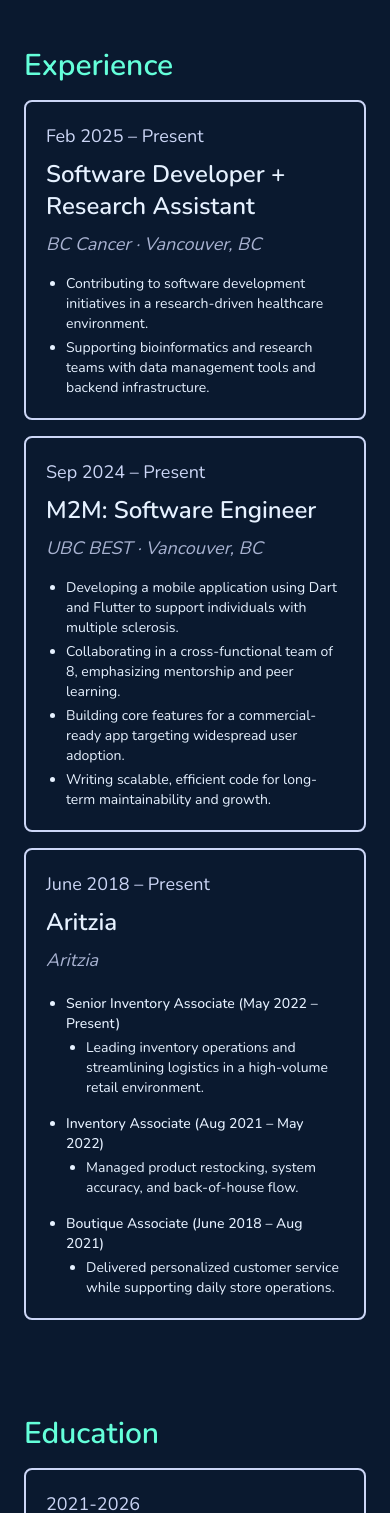
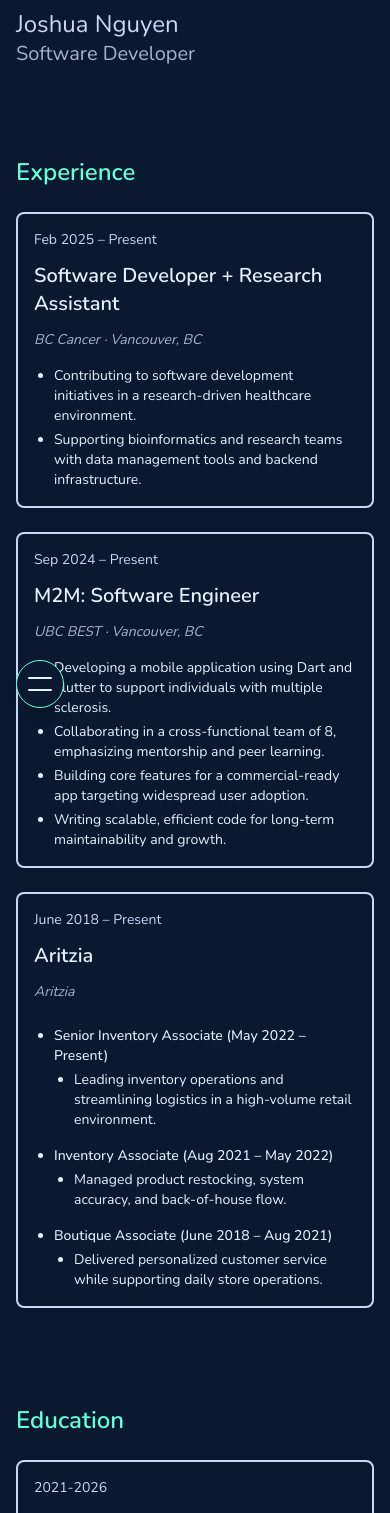
Before and after one commit to jn-han/jn-han.github.io, a Next.js app: page / in a window 390 px wide. Shown: the part 120-1633 px from the top of the page. Built offline with nearby package versions, Linux system fonts and the light colour scheme.

Commit message:
more mobile support

```diff
--- a/src/app/components/InfoMenu/EducationPage.tsx
+++ b/src/app/components/InfoMenu/EducationPage.tsx
@@ -1,10 +1,11 @@
+// EducationPage.tsx
 "use client";
 import React from "react";
 import { motion } from "framer-motion";
 import EDUCATION from "../../config/education-config";
 
 const containerVariants = {
-  hidden: { opacity: 0, x: -50 },
+  hidden: { opacity: 0, x: -40 },
   visible: {
     opacity: 1,
     x: 0,
@@ -12,13 +13,13 @@
       duration: 0.4,
       ease: "linear",
       when: "beforeChildren",
-      staggerChildren: 0.4,
+      staggerChildren: 0.2,
     },
   },
 };
 
 const itemVariants = {
-  hidden: { opacity: 0, x: -50 },
+  hidden: { opacity: 0, x: -40 },
   visible: {
     opacity: 1,
     x: 0,
@@ -29,15 +30,24 @@
   },
 };
 
-export function EducationPage() {
+interface Props {
+  inView: boolean;
+}
+
+export function EducationPage({ inView }: Props) {
   return (
     <motion.div
       variants={containerVariants}
       initial="hidden"
-      animate="visible"
-      className="flex flex-col gap-4"
+      animate={inView ? "visible" : "hidden"}
+      className="flex flex-col gap-6 sm:gap-8"
     >
-      <h3 className="text-3xl font-semibold text-green">Education</h3>
+      <motion.h3
+        variants={itemVariants}
+        className="text-2xl sm:text-3xl lg:text-4xl font-semibold text-green"
+      >
+        Education
+      </motion.h3>
 
       {EDUCATION.map((item, index) => (
         <motion.div
@@ -47,17 +57,24 @@
             window.open(item.link, "_blank", "noopener,noreferrer")
           }
           whileHover={{ scale: 1.02 }}
-          className="flex flex-col gap-2 p-5 border-lightSlate bg-background border-2 rounded-lg"
+          transition={{ duration: 0.15, ease: "linear" }}
+          className="flex flex-col gap-3 sm:gap-4 p-4 sm:p-6 border-lightSlate bg-background border-2 rounded-lg cursor-pointer"
         >
-          <p className="text-lg text-lightSlate">{item.graduationDate}</p>
-          <p className="text-2xl font-semibold">{item.name}</p>
-          <p className="text-lg italic text-slate">{item.degree}</p>
+          <p className="text-sm sm:text-base text-lightSlate">
+            {item.graduationDate}
+          </p>
+          <p className="text-xl sm:text-2xl lg:text-3xl font-semibold">
+            {item.name}
+          </p>
+          <p className="text-sm sm:text-base italic text-slate">
+            {item.degree}
+          </p>
 
-          <div className="flex flex-wrap mt-2">
+          <div className="flex flex-wrap mt-2 sm:mt-3">
             {item.relevantWork.map((work, i) => (
               <div
                 key={i}
-                className="w-fit px-3 m-1 bg-green bg-opacity-20 text-green rounded-full text-sm"
+                className="w-fit px-3 py-1 m-1 bg-green bg-opacity-20 text-green rounded-full text-xs sm:text-sm"
               >
                 {work}
               </div>
--- a/src/app/components/InfoMenu/ExperiencePage.tsx
+++ b/src/app/components/InfoMenu/ExperiencePage.tsx
@@ -2,6 +2,36 @@
 import React from "react";
 import { motion } from "framer-motion";
 import { rightItemVariants } from "../../types/variants";
+
+const containerVariants = {
+  hidden: { opacity: 0, x: -40 },
+  visible: {
+    opacity: 1,
+    x: 0,
+    transition: {
+      duration: 0.4,
+      ease: "linear",
+      when: "beforeChildren",
+      staggerChildren: 0.2,
+    },
+  },
+};
+
+const itemVariants = {
+  hidden: { opacity: 0, x: -40 },
+  visible: {
+    opacity: 1,
+    x: 0,
+    transition: {
+      duration: 0.4,
+      ease: "linear",
+    },
+  },
+};
+
+interface Props {
+  inView: boolean;
+}
 
 const EXPERIENCE = [
   {
@@ -59,29 +89,41 @@
   },
 ];
 
-export function ExperiencePage() {
+export function ExperiencePage({ inView }: Props) {
   return (
-    <div className="flex flex-col gap-4">
-      <h3 className="text-3xl font-semibold text-green">Experience</h3>
+    <motion.div
+      variants={containerVariants}
+      initial="hidden"
+      animate={inView ? "visible" : "hidden"}
+      className="flex flex-col gap-6 sm:gap-8"
+    >
+      <motion.h3
+        variants={itemVariants}
+        className="text-2xl sm:text-3xl lg:text-4xl font-semibold text-green"
+      >
+        Experience
+      </motion.h3>
 
       {EXPERIENCE.map((exp, idx) => (
         <motion.div
           key={idx}
-          variants={rightItemVariants}
+          variants={itemVariants}
           whileHover={{ scale: 1.02 }}
           transition={{ duration: 0.15, ease: "linear" }}
           onClick={() => window.open(exp.link, "_blank", "noopener,noreferrer")}
-          className="flex flex-col gap-2 p-5 border-lightSlate bg-background border-2 rounded-lg cursor-pointer"
+          className="flex flex-col gap-3 sm:gap-4 p-4 sm:p-6 border-lightSlate bg-background border-2 rounded-lg cursor-pointer"
         >
-          <p className="text-lg text-lightSlate">{exp.date}</p>
-          <p className="text-2xl font-semibold">{exp.title || exp.company}</p>
-          <p className="text-lg italic text-slate">
+          <p className="text-sm sm:text-base text-lightSlate">{exp.date}</p>
+          <p className="text-xl sm:text-2xl lg:text-3xl font-semibold">
+            {exp.title || exp.company}
+          </p>
+          <p className="text-sm sm:text-base italic text-slate">
             {exp.company}
             {exp.title && ` · ${exp.location}`}
           </p>
 
           {exp.responsibilities && (
-            <ul className="list-disc ml-5 mt-2 space-y-1 text-sm md:text-base">
+            <ul className="list-disc ml-5 mt-1 sm:mt-2 space-y-1 text-sm sm:text-base">
               {exp.responsibilities.map((point, i) => (
                 <li key={i}>{point}</li>
               ))}
@@ -89,13 +131,13 @@
           )}
 
           {exp.subRoles && (
-            <ul className="list-disc ml-5 mt-3 space-y-4 text-sm md:text-base">
+            <ul className="list-disc ml-5 mt-3 space-y-4 text-sm sm:text-base">
               {exp.subRoles.map((role, i) => (
                 <li key={i}>
                   <p className="font-medium">
                     {role.title} ({role.date})
                   </p>
-                  <ul className="list-disc ml-5 space-y-1 mt-1">
+                  <ul className="list-disc ml-5 mt-1 space-y-1">
                     {role.responsibilities.map((point, j) => (
                       <li key={j}>{point}</li>
                     ))}
@@ -106,6 +148,6 @@
           )}
         </motion.div>
       ))}
-    </div>
+    </motion.div>
   );
 }
--- a/src/app/components/InfoMenu/InfoMenu.tsx
+++ b/src/app/components/InfoMenu/InfoMenu.tsx
@@ -1,11 +1,12 @@
 // src/app/components/InfoMenu/InfoMenu.tsx
 "use client";
-import React, { useRef } from "react";
-import { motion } from "framer-motion";
+import React, { useRef, useState } from "react";
+import { motion, useInView, AnimatePresence } from "framer-motion";
 import { ScrollMenu } from "./ScrollMenu";
 import { ExperiencePage } from "./ExperiencePage";
 import { EducationPage } from "./EducationPage";
 import { ProjectPage } from "./ProjectPage";
+
 import {
   sectionIds,
   SectionId,
@@ -19,6 +20,9 @@
   const eduRef = useRef<HTMLDivElement>(null);
   const projRef = useRef<HTMLDivElement>(null);
 
+  const [menuOpen, setMenuOpen] = useState(false);
+
+  const toggleMenu = () => setMenuOpen((prev) => !prev);
   const refs: Record<SectionId, React.RefObject<HTMLDivElement>> = {
     Experience: expRef,
     Education: eduRef,
@@ -35,10 +39,23 @@
     <section
       id="projects"
       className="flex flex-col lg:flex-row w-full items-start justify-between
-                 px-6 lg:px-44 pt-32 pb-10 min-h-screen"
+             px-4 sm:px-6 md:px-10 lg:px-20 xl:px-36 pt-32 pb-32"
     >
-      {/* Left Sticky Menu */}
+      {/* Mobile header (shows only on small screens) */}
+      <motion.div
+        initial={{ opacity: 0, x: -50 }}
+        animate={{ opacity: 1, x: 0 }}
+        transition={{ duration: 0.6 }}
+        className="block lg:hidden mb-12"
+      >
+        <h2 className="text-2xl text-lightSlate">Joshua Nguyen</h2>
+        <h3 className="text-xl text-slate">Software Developer</h3>
+      </motion.div>
+
+      {/* Left sticky menu (hidden on small screens) */}
+      <div className="hidden lg:sticky lg:top-32 lg:block lg:w-1/4">
         <ScrollMenu refs={refs} active={activeSection} onSelect={scrollTo} />
+      </div>
 
       {/* Right Content Area */}
       <motion.div
@@ -48,19 +65,97 @@
         whileInView="visible"
         viewport={{ once: false, amount: 0.2 }}
       >
-        {sectionIds.map((section) => (
+        {sectionIds.map((section) => {
+          const ref = refs[section];
+          const inView = useInView(ref, { amount: 0.5 });
+
+          return (
             <motion.div
               key={section}
-            ref={refs[section]}
+              ref={ref}
               variants={rightItemVariants}
-            className="scroll-mt-32"
+              initial="hidden"
+              animate={inView ? "visible" : "hidden"}
+              className="lg:scroll-mt-32"
             >
-            {section === "Experience" && <ExperiencePage />}
-            {section === "Education" && <EducationPage />}
-            {section === "Projects" && <ProjectPage />}
+              {section === "Experience" && <ExperiencePage inView={inView} />}
+              {section === "Education" && <EducationPage inView={inView} />}
+              {section === "Projects" && <ProjectPage inView={inView} />}
             </motion.div>
+          );
+        })}
+      </motion.div>
+
+      {/* Horizontal expanding bottom nav */}
+      {/* Horizontal expanding bottom nav */}
+      <div className="fixed bottom-4 left-4 right-4 z-50 lg:hidden">
+        <div className="flex items-center">
+          {/* Hamburger Button */}
+          <motion.button
+            onClick={toggleMenu}
+            className="w-12 h-12 rounded-full border border-green bg-background text-white shadow-lg flex items-center justify-center relative"
+            whileTap={{ scale: 0.95 }}
+          >
+            <motion.span
+              className="absolute w-6 h-0.5 bg-white rounded origin-center"
+              animate={{
+                rotate: menuOpen ? 45 : 0,
+                y: menuOpen ? 0 : -6,
+              }}
+              transition={{ duration: 0.3 }}
+            />
+            <motion.span
+              className="absolute w-6 h-0.5 bg-white rounded origin-center"
+              animate={{
+                rotate: menuOpen ? -45 : 0,
+                y: menuOpen ? 0 : 6,
+              }}
+              transition={{ duration: 0.3 }}
+            />
+          </motion.button>
+
+          {/* Expanding Nav Items (directly beside toggle) */}
+          <AnimatePresence>
+            {menuOpen && (
+              <motion.ul
+                initial={{ opacity: 0, x: -20 }}
+                animate={{ opacity: 1, x: 0 }}
+                exit={{ opacity: 0, x: -20 }}
+                transition={{
+                  type: "spring",
+                  stiffness: 400,
+                  damping: 15,
+                }}
+                className="flex gap-2 ml-3"
+              >
+                {sectionIds.map((id) => (
+                  <motion.li
+                    key={id}
+                    initial={{ opacity: 0, x: -20 }}
+                    animate={{ opacity: 1, x: 0 }}
+                    exit={{ opacity: 0, x: -20 }}
+                    transition={{
+                      type: "spring",
+                      stiffness: 400,
+                      damping: 15,
+                    }}
+                  >
+                    <button
+                      onClick={() => {
+                        scrollTo(id);
+                        setMenuOpen(false);
+                      }}
+                      className="px-4 py-2 rounded-full border bg-background border-lightSlate text-green shadow-md text-sm capitalize whitespace-nowrap"
+                    >
+                      {id}
+                    </button>
+                  </motion.li>
                 ))}
-      </motion.div>
+              </motion.ul>
+            )}
+          </AnimatePresence>
+        </div>
+      </div>
     </section>
   );
 }
--- a/src/app/components/InfoMenu/ProjectPage.tsx
+++ b/src/app/components/InfoMenu/ProjectPage.tsx
@@ -4,7 +4,7 @@
 import PROJECTS from "../../config/projects-config";
 
 const containerVariants = {
-  hidden: { opacity: 0, x: -50 },
+  hidden: { opacity: 0, x: -40 },
   visible: {
     opacity: 1,
     x: 0,
@@ -12,13 +12,13 @@
       duration: 0.4,
       ease: "linear",
       when: "beforeChildren",
-      staggerChildren: 0.4,
+      staggerChildren: 0.2,
     },
   },
 };
 
 const itemVariants = {
-  hidden: { opacity: 0, x: -50 },
+  hidden: { opacity: 0, x: -40 },
   visible: {
     opacity: 1,
     x: 0,
@@ -29,15 +29,24 @@
   },
 };
 
-export function ProjectPage() {
+interface Props {
+  inView: boolean;
+}
+
+export function ProjectPage({ inView }: Props) {
   return (
     <motion.div
       variants={containerVariants}
       initial="hidden"
-      animate="visible"
-      className="flex flex-col gap-4"
+      animate={inView ? "visible" : "hidden"}
+      className="flex flex-col gap-6 sm:gap-8"
     >
-      <h3 className="text-3xl font-semibold text-green">Projects</h3>
+      <motion.h3
+        variants={itemVariants}
+        className="text-2xl sm:text-3xl lg:text-4xl font-semibold text-green"
+      >
+        Projects
+      </motion.h3>
 
       {PROJECTS.map((item, index) => (
         <motion.div
@@ -48,20 +57,22 @@
           variants={itemVariants}
           whileHover={{ scale: 1.02 }}
           transition={{ duration: 0.15, ease: "linear" }}
-          className="flex flex-col gap-2 p-5 border-lightSlate bg-background border-2 rounded-lg cursor-pointer"
+          className="flex flex-col gap-3 sm:gap-4 p-4 sm:p-6 border-lightSlate bg-background border-2 rounded-lg cursor-pointer"
         >
-          <p className="text-lg text-lightSlate">{item.date}</p>
-          <p className="text-2xl font-semibold">{item.name}</p>
-          <p className="text-lg italic text-slate">
-            {item.place} - {item.award}
+          <p className="text-sm sm:text-base text-lightSlate">{item.date}</p>
+          <p className="text-xl sm:text-2xl lg:text-3xl font-semibold">
+            {item.name}
           </p>
-          <p className="text-md text-white">{item.description}</p>
+          <p className="text-sm sm:text-base italic text-slate">
+            {item.place} – {item.award}
+          </p>
+          <p className="text-sm sm:text-base text-white">{item.description}</p>
 
-          <div className="flex flex-wrap mt-2">
+          <div className="flex flex-wrap mt-2 sm:mt-3">
             {item.builtWith.map((tech, i) => (
               <div
                 key={i}
-                className="w-fit px-3 m-1 bg-green bg-opacity-20 text-green rounded-full text-sm"
+                className="w-fit px-3 py-1 m-1 bg-green bg-opacity-20 text-green rounded-full text-xs sm:text-sm"
               >
                 {tech}
               </div>
--- a/src/app/components/InfoMenu/ScrollMenu.tsx
+++ b/src/app/components/InfoMenu/ScrollMenu.tsx
@@ -49,7 +49,7 @@
             whileHover={{ x: 5 }}
             transition={{ duration: 0.15, ease: "linear" }}
             onClick={() => onSelect(section)}
-            className={`mb-4 p-3 cursor-pointer w-fit transition rounded-sm ${
+            className={`mb-4 p-3 cursor-pointer w-fit transition rounded-sm  ${
               isSelected(section)
                 ? "border-l-4 border-green"
                 : "border-l-4 border-transparent"
```
Lines whose indentation alone changed are shown as unchanged.
